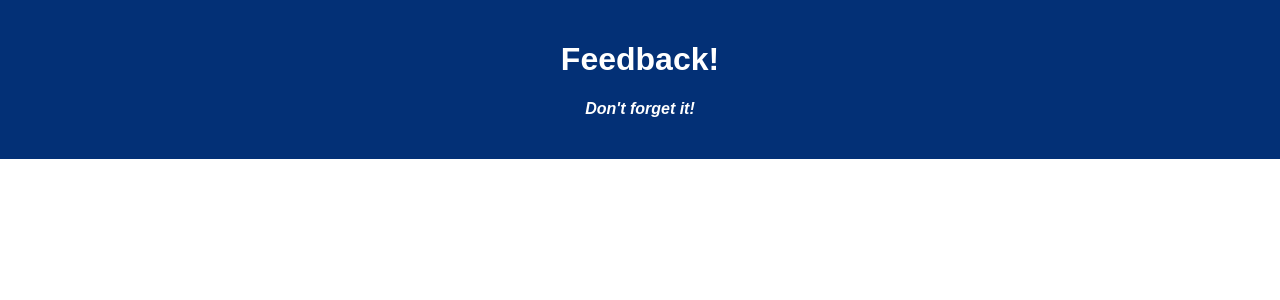
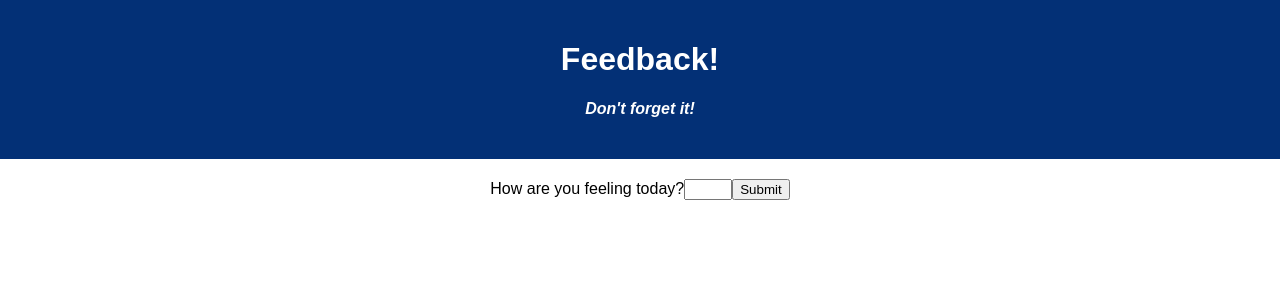
Before and after one commit to ASutheim/weekend-redux-feedback-loop, a React (Create React App) app: page /#/ in a window 1280 px wide. Shown: the top 300 px of the page. Built offline with nearby package versions, Linux system fonts and the light colour scheme.

Commit message:
set up page one

```diff
--- a/package.json
+++ b/package.json
@@ -9,8 +9,11 @@
     "pg": "^8.2.1",
     "react": "^18.2.0",
     "react-dom": "^18.2.0",
+    "react-redux": "^8.0.7",
     "react-router-dom": "^5.3.4",
-    "react-scripts": "^5.0.1"
+    "react-scripts": "^5.0.1",
+    "redux": "^4.2.1",
+    "redux-logger": "^3.0.6"
   },
   "devDependencies": {
     "nodemon": "^1.18.5"
--- a/src/components/App/App.jsx
+++ b/src/components/App/App.jsx
@@ -1,25 +1,22 @@
-import React from 'react';
-import axios from 'axios';
-import './App.css';
+import React from "react";
+import axios from "axios";
+import "./App.css";
 import { HashRouter as Router, Route, Link } from "react-router-dom";
 
-
 //Components
-import PageOne from "../PageOne/PageOne.jsx"
+import PageOne from "../PageOne/PageOne";
 
 function App() {
-
   return (
-    <div className='App'>
-      <header className='App-header'>
-        <h1 className='App-title'>Feedback!</h1>
+    <div className="App">
+      <header className="App-header">
+        <h1 className="App-title">Feedback!</h1>
         <h4>Don't forget it!</h4>
       </header>
       <Router>
-        <Route exact path ="/PageOne">
-
+        <Route exact path="/">
+          <PageOne />
         </Route>
-
       </Router>
     </div>
   );
--- a/src/components/PageOne/PageOne.jsx
+++ b/src/components/PageOne/PageOne.jsx
@@ -0,0 +1,33 @@
+import React, { useState } from "react";
+
+function PageOne() {
+  let [feedback, setFeedback] = useState('');
+
+  const handleFeedback = (event) => {
+    setFeedback({
+      ...feedback,
+      feeling: event.target.value,
+    });
+  };
+
+  const addFeedback  = (event) => {
+    console.log(product);
+    dispatch({
+      type: "ADD_TO_FEEDBACK",
+      payload: {property: 'feeling', value: feedback},
+    });
+  };
+
+  return (
+    <form onSubmit={(event) => addFeedback(event)}>
+      <div>
+        <label for="feelings">How are you feeling today?</label>
+
+        <input onChange={handleFeedback} id="feelings" type="number" min="1" max="5" required />
+        <input type="submit" />
+      </div>
+    </form>
+  );
+}
+
+export default PageOne;
--- a/src/index.js
+++ b/src/index.js
@@ -7,9 +7,9 @@ import { Provider } from "react-redux";
 import logger from "redux-logger";
 
 // Items in the cart
-const feedback = (state = [], action) => {
+const feedback = (state = {}, action) => {
   if (action.type === "ADD_TO_FEEDBACK") {
-    return [...state, action.payload];
+    return {...state, [action.payload.property]: action.payload.value};
   }
 
   return state;
```
Also changed, not shown: 1 other file (tests, documents, lock files or other folders).
